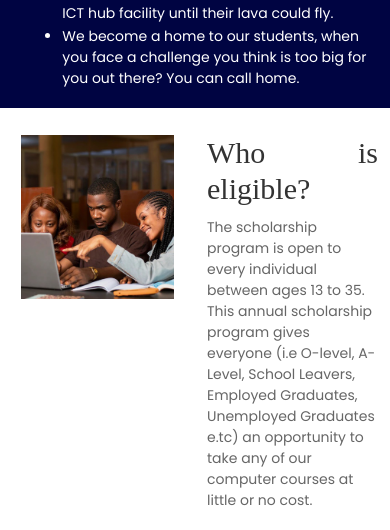
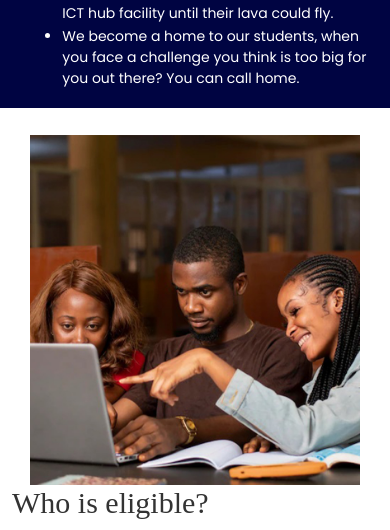
Before and after one commit to ADIGUN-OLUWASEUN/SQIWEBSITECLONE, a plain HTML site: page index.html in a window 390 px wide. Shown: the part 1400-1930 px from the top of the page. Drawn offline with nearby package versions, Linux system fonts and the light colour scheme.

Commit message:
Add files via upload

```diff
--- a/index.html
+++ b/index.html
@@ -94,7 +94,7 @@
    <div class="container first-section-container ">
     <div class="row">
       <div class="col-12 first-section">
-        <img src="../images/first-section-image.jpg" alt="" id="first-division">
+        <img src="./images/first-section-image.jpg" alt="" id="first-division">
         <div class="first-section-fixed-social-icon">
           <div class="first-section-fixed-social-icon1">
             <svg xmlns="http://www.w3.org/2000/svg" width="24" height="24" fill="#D6DBE6" class="bi bi-facebook" viewBox="0 0 16 16">
@@ -187,10 +187,10 @@
   <!-- FOURTH SECTION START -->
   <div class="container text-center fourth-section-container">
     <div class="row align-items-start">
-      <div class="col">
-        <img style="width: 90%;height:100%;" src="../images/4th section pics.jpg" alt="" class="img-fluid">
+      <div class="col-lg-6 col-sm-12 col-xs-12">
+        <img style="width: 90%;" src="./images/4th section pics.jpg" alt="" class="img-fluid">
       </div>
-      <div class="col">
+      <div class="col-lg-6 col-sm-12 col-xs-12">
         <h4>Who is eligible?</h4>
         <p>The scholarship program is open to every individual between ages 13 to 35.
           This annual scholarship program gives everyone (i.e O-level, A-Level, School Leavers, Employed Graduates, Unemployed Graduates e.tc) an opportunity to take any of our computer courses at little or no cost.
```
